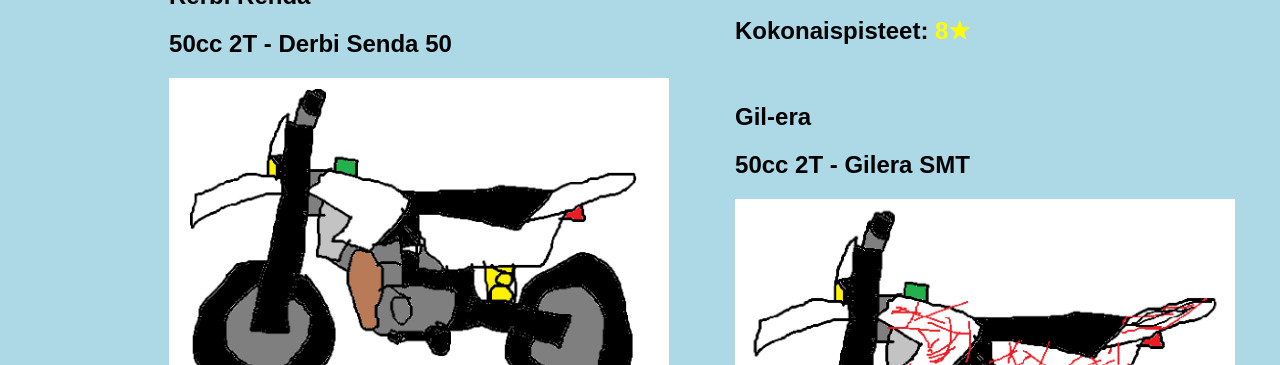
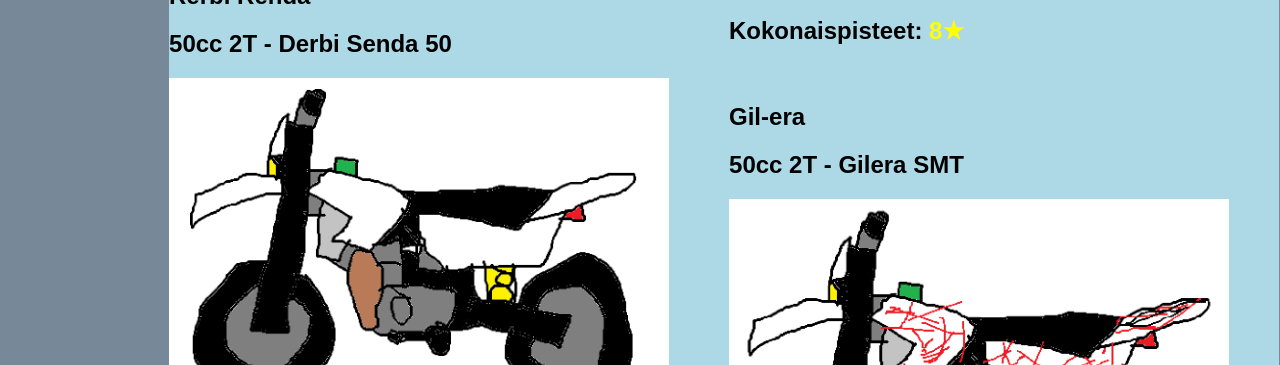
Before and after one commit to kakkuporakone/mopozydeemi, a plain HTML site: page index.html in a window 1280 px wide. Shown: the part 798-1163 px from the top of the page. Drawn offline with Linux system fonts and the light colour scheme.

Commit message:
Update style.css

```diff
--- a/style.css
+++ b/style.css
@@ -1,5 +1,5 @@
 body {
-    background-color: lightblue;
+    background-color: lightslategray;
     margin: 0;
     font-family: sans-serif;
 }
@@ -24,8 +24,9 @@ body {
 .container {
     display: flex;
     justify-content: center;
-    gap: 16px;
-    flex: 0.62;
+    gap: 10px;
+    flex: 0.7;
+    background-color: lightblue;
 }
 
 .leftpanel,
@@ -38,7 +39,7 @@ body {
 }
 
 .leaderboard {
-    flex: 0.2;
+    flex: 0.15;
     width: 300px;
     flex-shrink: 0;
     background-color: lightcoral;
```
